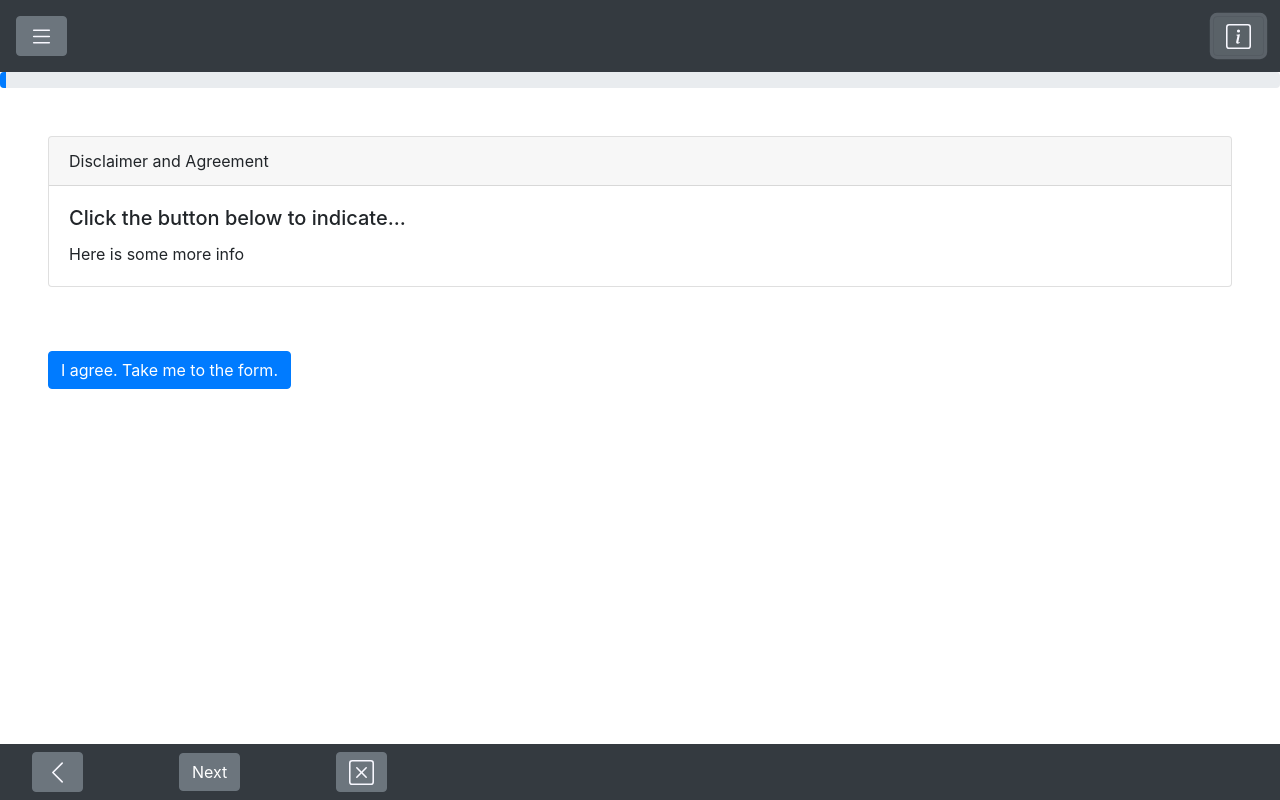
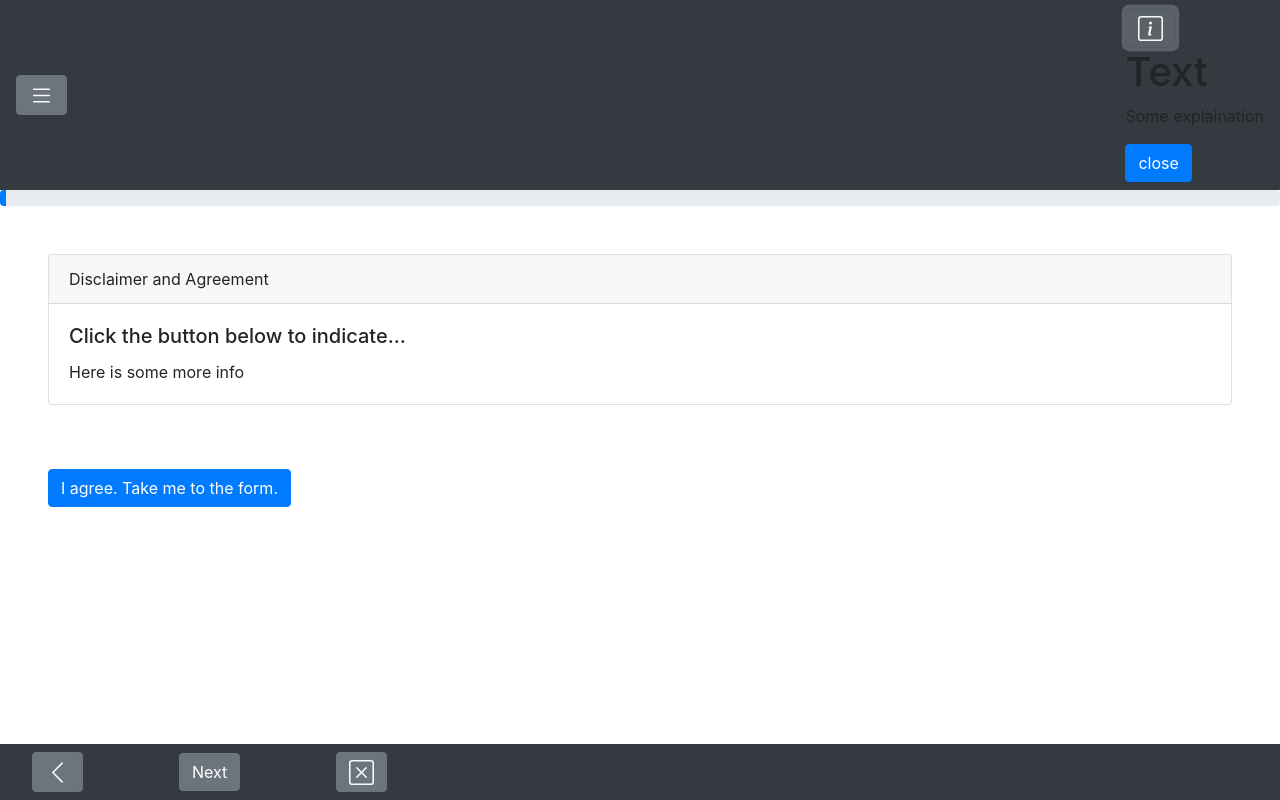
Before and after one commit to obriensarah/mobilefill, a React (Create React App) app: page / in a window 1280 px wide. Both pictures are taken after a click on the button 1238 px from the left and 36 px from the top of the page. Built offline with nearby package versions, Linux system fonts and the light colour scheme.

Commit message:
Update App.js

```diff
--- a/src/App.js
+++ b/src/App.js
@@ -18,6 +18,46 @@ import data from './yirou';
 
 console.log(data);
 
+class Popup extends React.Component {
+  render() {
+    return (
+      <div className='popup'>
+        <div className='popup_inner'>
+          <h1>Text</h1>
+          <p>Some explaination</p>
+        <Button onClick={this.props.closePopup}>close</Button>
+        </div>
+      </div>
+    );
+  }
+}
+
+class Info extends React.Component {
+  constructor(props) {
+    super(props);
+    this.state = {
+      showPopup: false,
+    }
+  }
+  togglePopup() {
+    this.setState({
+      showPopup: !this.state.showPopup
+    });
+  }
+  render() {
+    return (
+      <div>
+        <Button  id='info' onClick={this.togglePopup.bind(this)} variant="secondary">
+          <InfoSquare color="ghostwhite" size={25} />
+        </Button>
+        {this.state.showPopup ?
+          <Popup closePopup={this.togglePopup.bind(this)}/>
+          : null
+        }
+      </div>
+    )
+  }
+}
 
 class Header extends React.Component {
   render() {
@@ -25,7 +65,7 @@ class Header extends React.Component {
         <Navbar bg="dark">
           <Navbar.Text><Button variant="secondary"><List color="ghostwhite" size={25}/></Button></Navbar.Text>
             <Navbar.Collapse className="justify-content-end">
-              <Button variant="secondary"><InfoSquare color="ghostwhite" size={25} /></Button>
+              <Info />
             </Navbar.Collapse>
         </Navbar>
       )
```
